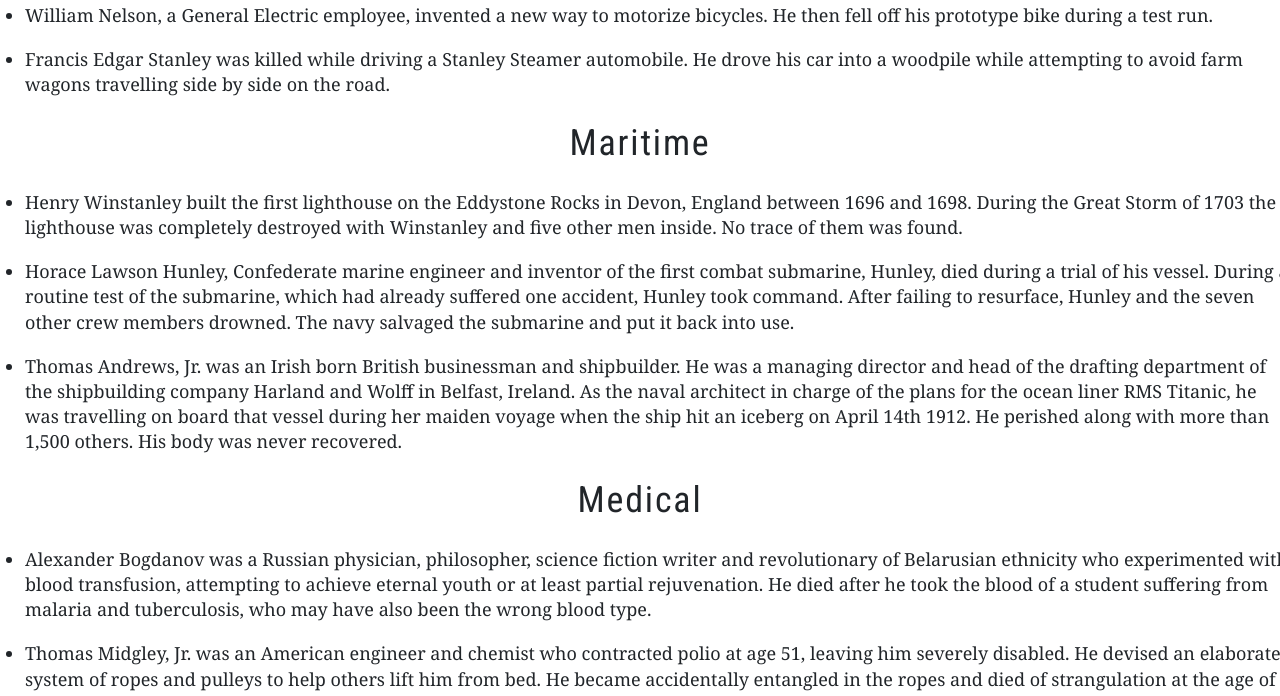
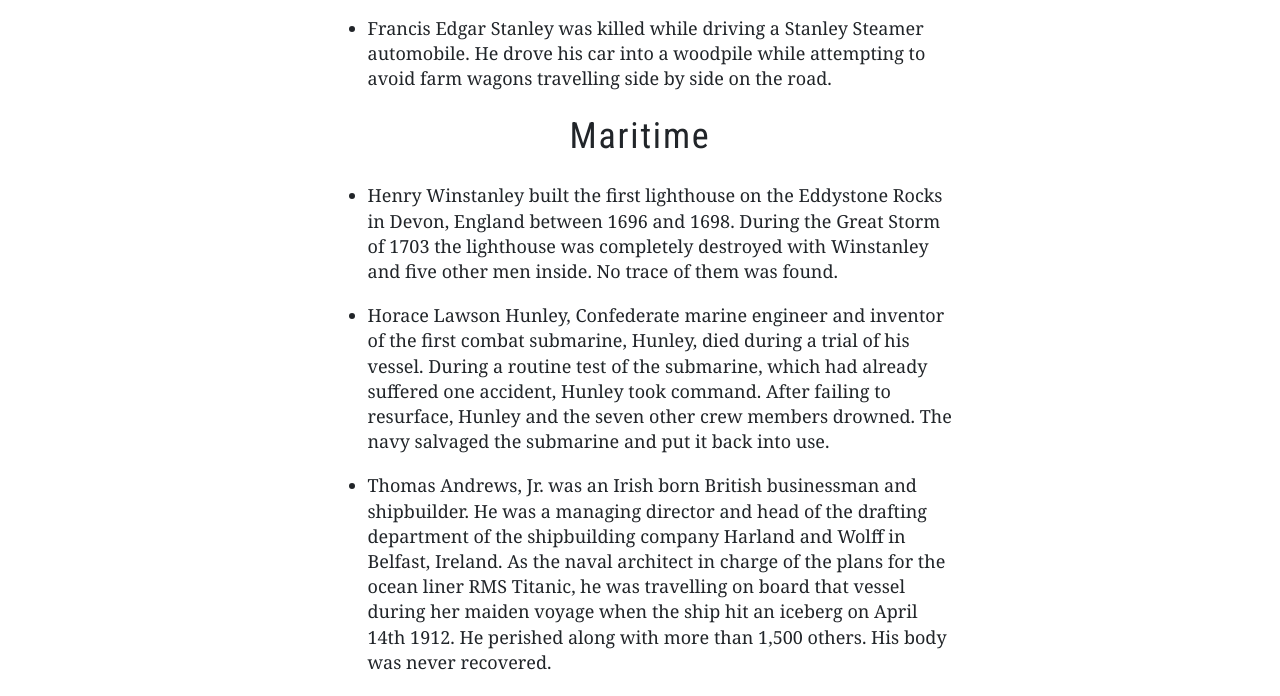
Before and after one commit to aaronhdcomps/CSS-Week7-Assignment-Bootstrap, a plain HTML site: page index.html in a window 1280 px wide. Shown: the part 707-1403 px from the top of the page. Drawn offline with nearby package versions, Linux system fonts and the light colour scheme.

Commit message:
Updated Readme

```diff
--- a/index.html
+++ b/index.html
@@ -32,7 +32,7 @@
 					</ul>
 				</nav>
 			</div>
-				<div class="col-sm-">
+				<div class="col-sm-6">
 					<main>
 						<section id="intro">
 							<h2>What is this list?</h2>
```
Also changed, not shown: 1 other file.
